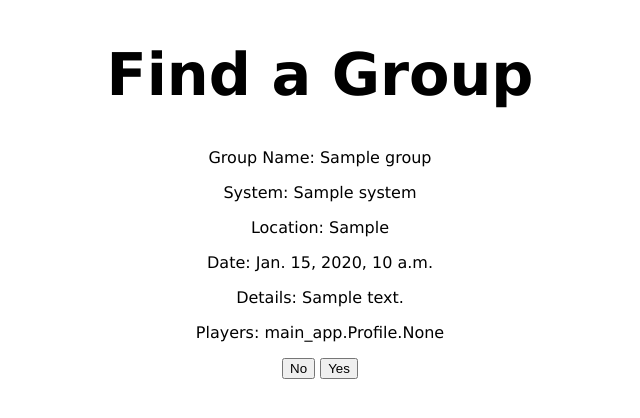
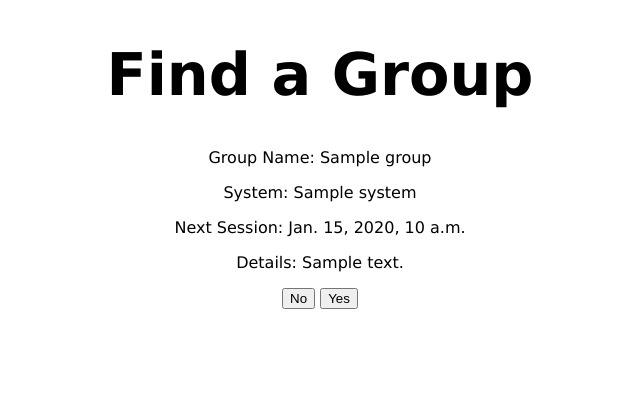
Before and after one commit to wesleystedman/tavern, a Django app: template tavern/main_app/templates/groups/lfg.html in a window 1280 px wide. Shown: the part 87-505 px from the top of the page, without its empty margins (320-960 px from the left). Run offline with Django 3.2, Linux system fonts and the light colour scheme; the template is opened without the code that fills it: values that come from a table or form of the project are taken from there, others are empty; tables that the repository leaves empty hold one stand-in row (values such as "Sample post").

Commit message:
Clean up lfg template a little

```diff
--- a/tavern/main_app/templates/groups/lfg.html
+++ b/tavern/main_app/templates/groups/lfg.html
@@ -12,10 +12,8 @@
 {% for group in groups %}
     <p>Group Name: {{ group.group_name }}</p>
     <p>System: {{ group.system }}</p>
-    <p>Location: {{ group.location }}</p>
-    <p>Date: {{ group.date }}</p>
+    <p>Next Session: {{ group.date }}</p>
     <p>Details: {{ group.details }}</p>
-    <p>Players: {{ group.players }}</p>
     <button>No</button>
     <button>Yes</button>
 {% endfor %}
```
